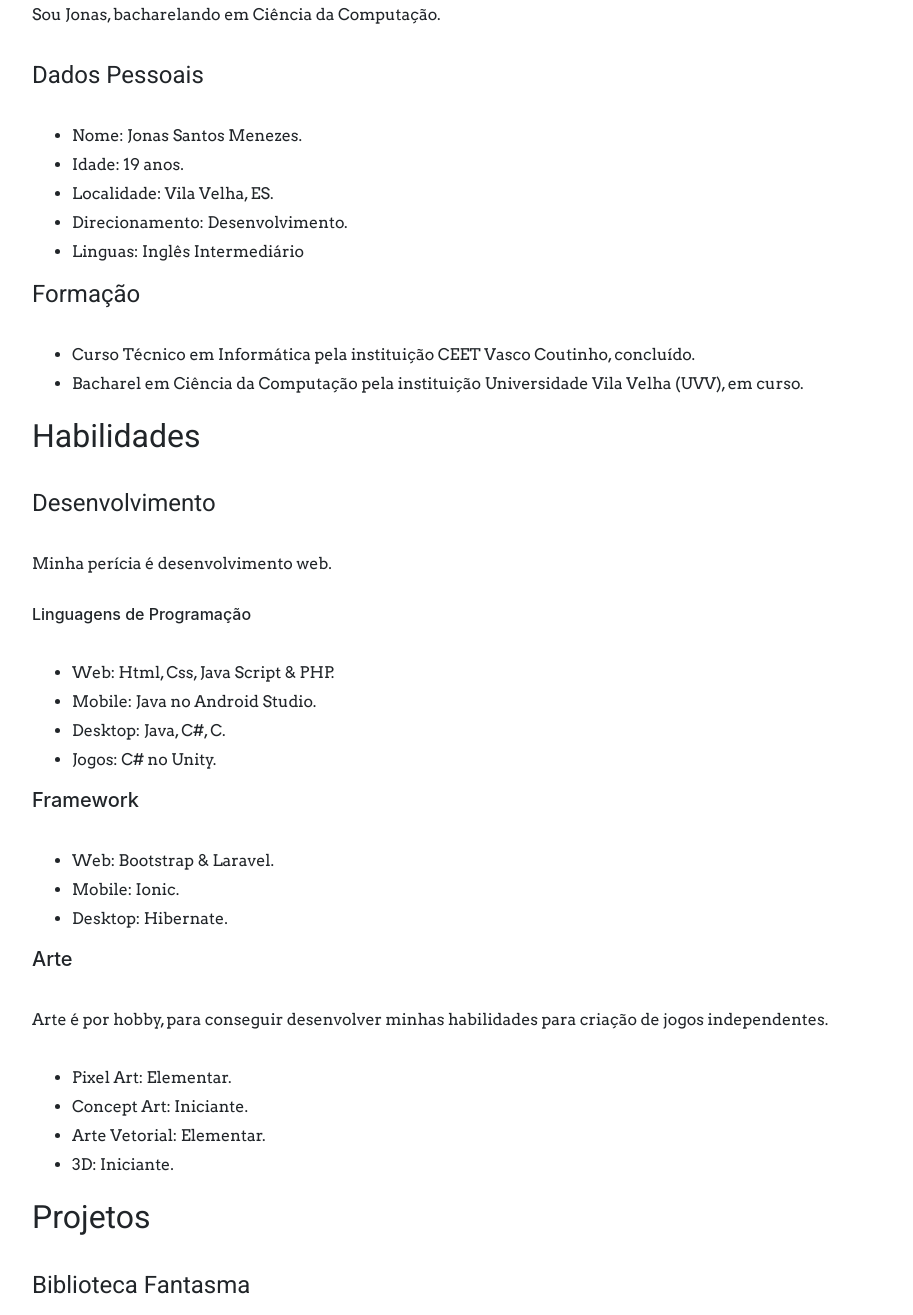
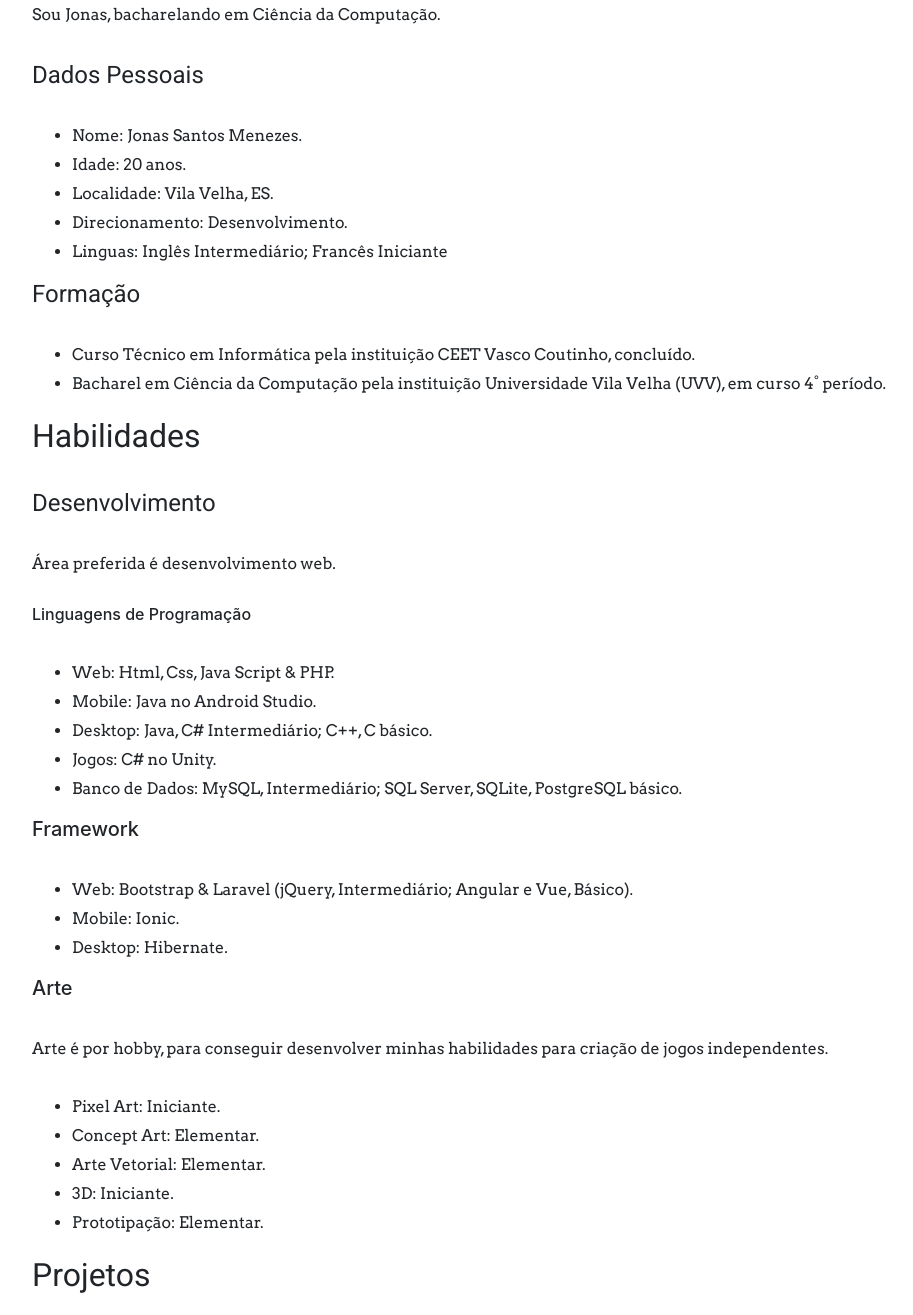
Before and after one commit to JonasSantosM/Portfolio, a plain HTML site: page index.html in a window 1280 px wide. Shown: the part 585-1900 px from the top of the page, without its empty margins (148-1061 px from the left). Drawn offline with nearby package versions, Linux system fonts and the light colour scheme.

Commit message:
Update index.html
A pedido.

```diff
--- a/index.html
+++ b/index.html
@@ -71,10 +71,10 @@
 
                     <ul>
                         <li>Nome: Jonas Santos Menezes.</li>
-                        <li>Idade: 19 anos.</li>
+                        <li>Idade: 20 anos.</li>
                         <li>Localidade: Vila Velha, ES.</li>
                         <li>Direcionamento: Desenvolvimento.</li>
-                        <li>Linguas: Inglês Intermediário</li>
+                        <li>Linguas: Inglês Intermediário; Francês Iniciante</li>
                     </ul>
 
                     <h4>Formação</h4><br>
@@ -82,7 +82,7 @@
                     <ul>
                         <li>Curso Técnico em Informática pela instituição CEET Vasco Coutinho, concluído.</li>
                         <li>Bacharel em Ciência da Computação pela instituição Universidade Vila Velha (UVV), em
-                            curso.</li>
+                            curso 4° período.</li>
                     </ul>
 
                 </div>
@@ -104,7 +104,7 @@
                     <h2>Habilidades</h2><br>
 
                     <h4>Desenvolvimento</h4><br>
-                    <p>Minha perícia é desenvolvimento web.</p><br>
+                    <p>Área preferida é desenvolvimento web.</p><br>
 
                     <h6>Linguagens de Programação
                     </h6><br>
@@ -112,14 +112,15 @@
                     <ul>
                         <li>Web: Html, Css, Java Script & PHP.</li>
                         <li>Mobile: Java no Android Studio.</li>
-                        <li>Desktop: Java, C#, C.</li>
+                        <li>Desktop: Java, C# Intermediário; C++, C básico.</li>
                         <li>Jogos: C# no Unity.</li>
+                        <li>Banco de Dados: MySQL, Intermediário; SQL Server, SQLite, PostgreSQL básico.</li>
                     </ul>
 
                     <h5>Framework</h5><br>
 
                     <ul>
-                        <li>Web: Bootstrap & Laravel.</li>
+                        <li>Web: Bootstrap & Laravel (jQuery, Intermediário; Angular e Vue, Básico).</li>
                         <li>Mobile: Ionic.</li>
                         <li>Desktop: Hibernate.</li>
                     </ul>
@@ -130,10 +131,11 @@
                         independentes.</p><br>
 
                     <ul>
-                        <li>Pixel Art: Elementar.</li>
-                        <li>Concept Art: Iniciante.</li>
+                        <li>Pixel Art: Iniciante.</li>
+                        <li>Concept Art: Elementar.</li>
                         <li>Arte Vetorial: Elementar.</li>
                         <li>3D: Iniciante.</li>
+                        <li>Prototipação: Elementar.</li>
                     </ul>
 
                 </div>
@@ -200,7 +202,7 @@
 
                     <a href="mailto:jsmaprendiz@gmail.com">Meu email: jsmaprendiz@gmail.com</a><br><br>
 
-                    <a href="tel:+5527998897314">Telefone: (27) 9 9889-7314</a>
+                    <a href="tel:+5527998713880">Telefone: (27) 9 9871-3880 (recado)</a>
 
                 </div>
 
@@ -223,8 +225,9 @@
                     <ul>
                         <li>Desenhar & desenvolver jogos indenpendemente.</li>
                         <li>Escrever textos & poesias.</li>
-                        <li>Ler e aprender línguas: atualmente Latim.</li>
+                        <li>Ler e aprender línguas.</li>
                         <li>Ouvir música.</li>
+                        <li>Desenvolvimento pessoal.</p>
                     </ul>
 
                 </div>
```
